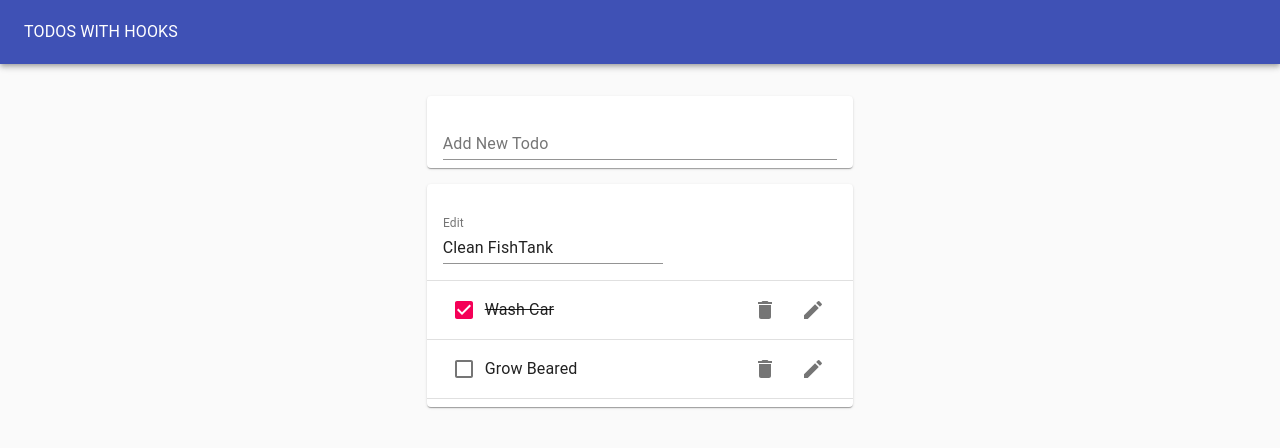
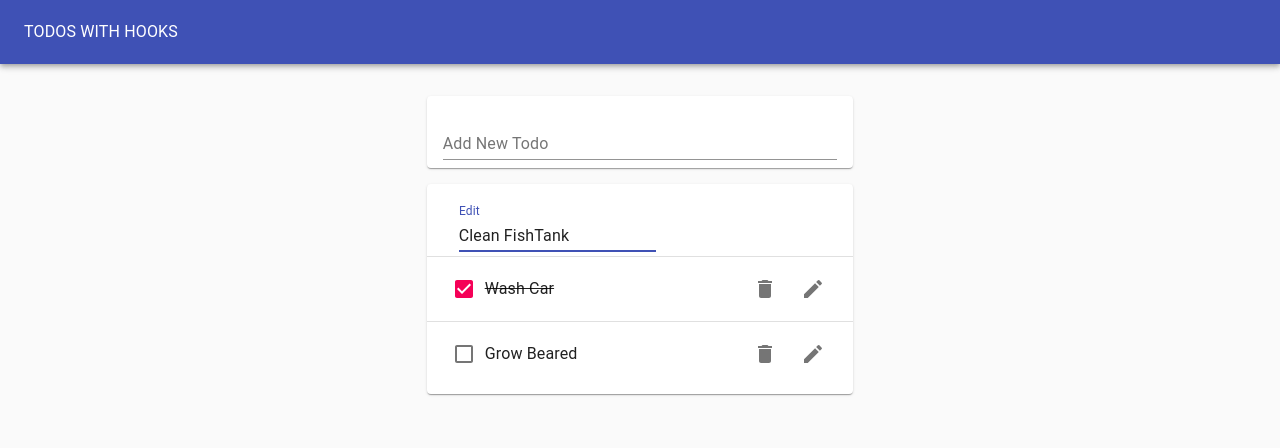
Before and after one commit to arnabcs10/Task-Manager, a React (Create React App) app: page / in a window 1280 px wide. Both pictures are taken after a click on the button 813 px from the left and 221 px from the top of the page. Shown: the top 448 px of the page. Built offline with nearby package versions, Linux system fonts and the light colour scheme.

Commit message:
Small style tweeks

```diff
--- a/src/EditTodoForm.js
+++ b/src/EditTodoForm.js
@@ -8,13 +8,16 @@ function EditTodoForm(props) {
             e.preventDefault();
             props.updateTodo(value,props.id);
             props.toggleIsEditing();
-        }}>
+        }}
+         style={{marginLeft:"1rem",width:"50%"}}
+        >
             <TextField
                 value={value}
                 onChange={handleChange}
                 margin='normal'
                 label='Edit'
                 fullWidth
+                autoFocus
             />
         </form>
     );
--- a/src/Todo.js
+++ b/src/Todo.js
@@ -16,7 +16,7 @@ export default function Todo({id,task,completed,removeTodo,toggleTodo,updateTodo
         toggleTodo(id);
     }
     return (
-        <ListItem>
+        <ListItem style={{height:"64px"}}>
             {isEditing ? <EditTodoForm id={id} task={task} updateTodo={updateTodo} toggleIsEditing={toggle}/> :
             <>
                 <Checkbox tabIndex={-1} checked={completed} onChange={handleChange}/>
--- a/src/TodoList.js
+++ b/src/TodoList.js
@@ -7,7 +7,7 @@ function TodoList(props){
     return(
         <Paper>
             <List>
-                {props.todos.map( todo => (
+                {props.todos.map( (todo,i) => (
                     <>
                         <Todo
                             id={todo.id}
@@ -18,7 +18,7 @@ function TodoList(props){
                             toggleTodo={props.toggleTodo}
                             updateTodo={props.updateTodo}
                         />
-                        <Divider/>
+                        {i < props.todos.length -1 && <Divider/>}
                     </>
                 ))}
             </List>
```
